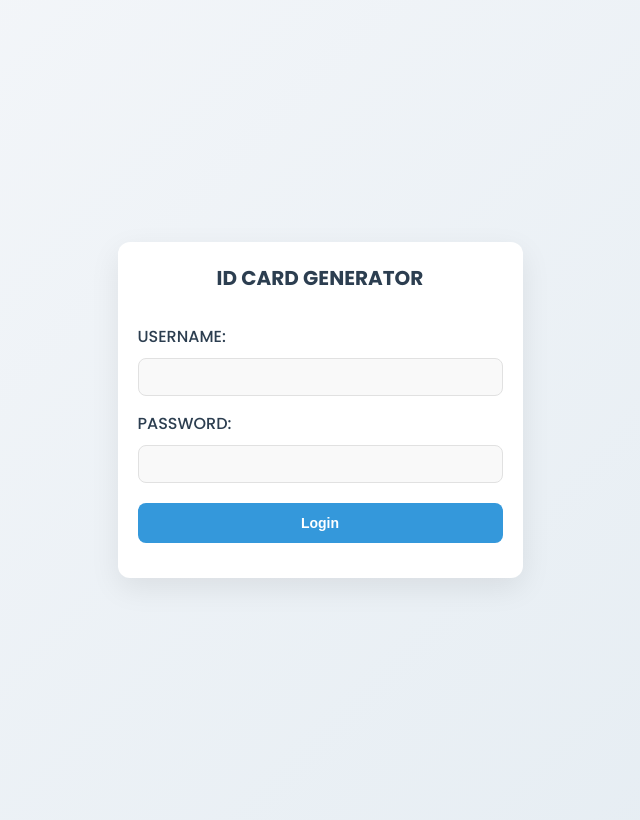
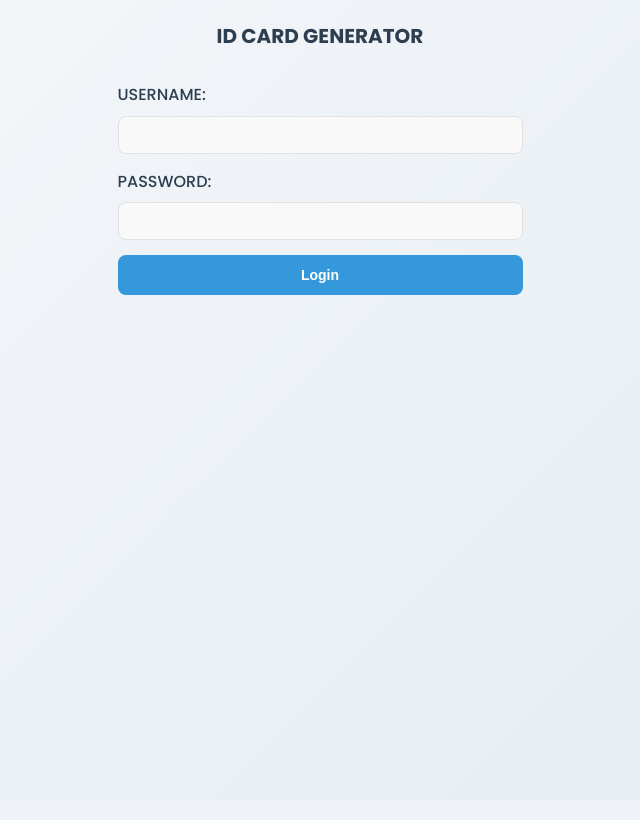
Before and after one commit to rulercosta/id-card-generator, a Flask app: template templates/login.html in a window 1280 px wide. Shown: the whole page, without its empty margins (320-960 px from the left). After the commit the page ends 295 px from the top, so only its background shows below. Run offline with Flask 3, Linux system fonts and the light colour scheme; the template is opened without the code that fills it, so the values that code supplies are empty.

Commit message:
remove unused login styles and related CSS classes from styles.css

```diff
--- a/static/css/styles.css
+++ b/static/css/styles.css
@@ -33,13 +33,6 @@ body {
     max-width: 425px;
     margin: 0 auto;
     padding: 10px;
-}
-
-.container.login-page {
-    display: flex;
-    align-items: center;
-    justify-content: center;
-    min-height: 100vh;
 }
 
 h1 {
@@ -486,79 +479,3 @@ input[type="file"]:hover {
     position: relative;
     z-index: 1;
 }
-
-.login-container {
-    max-width: 100%;
-    margin: 0 auto;
-    background-color: var(--card-color);
-    padding: 20px;
-    border-radius: var(--border-radius);
-    box-shadow: var(--box-shadow);
-    width: 100%;
-}
-
-.login-form {
-    margin-top: 30px;
-}
-
-.login-btn {
-    width: 100%;
-    margin-top: 20px;
-}
-
-.alert {
-    padding: 12px;
-    border-radius: 6px;
-    margin-bottom: 20px;
-    text-align: center;
-}
-
-.alert-error {
-    background-color: #fee2e2;
-    color: #dc2626;
-    border: 1px solid #fecaca;
-}
-
-.header {
-    display: flex;
-    justify-content: space-between;
-    align-items: center;
-    margin-bottom: 20px;
-    padding: 10px 20px;
-    background-color: var(--card-color);
-    border-radius: var(--border-radius);
-    box-shadow: var(--box-shadow);
-    padding: 10px;
-}
-
-.header h1 {
-    margin: 0;
-    font-size: 18px;
-}
-
-.header-left, .header-right {
-    display: flex;
-    align-items: center;
-}
-
-.logout-btn {
-    padding: 10px;
-    font-size: 16px;
-    background-color: var(--secondary-color);
-    width: 35px;
-    height: 35px;
-    border-radius: 50%;
-    display: flex;
-    align-items: center;
-    justify-content: center;
-    text-decoration: none;
-}
-
-.logout-btn:hover {
-    background-color: #34495e;
-    transform: scale(1.05);
-}
-
-.logout-btn i {
-    color: white;
-}
```
